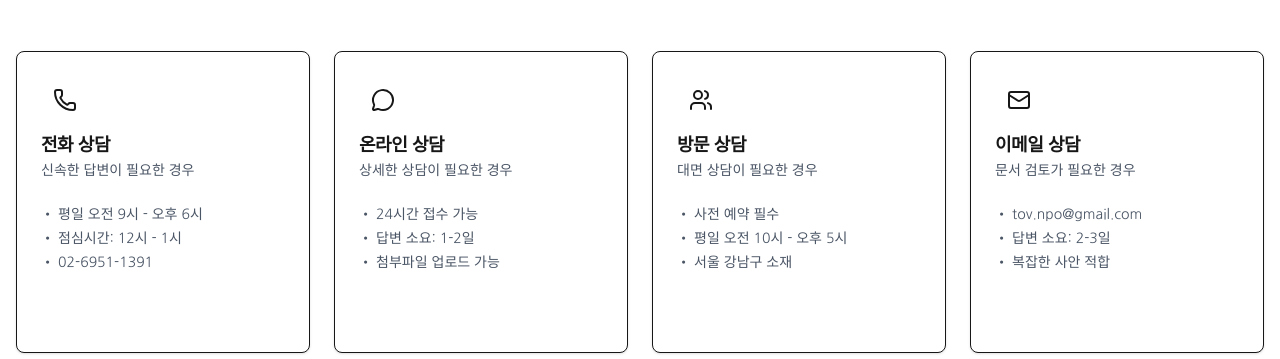
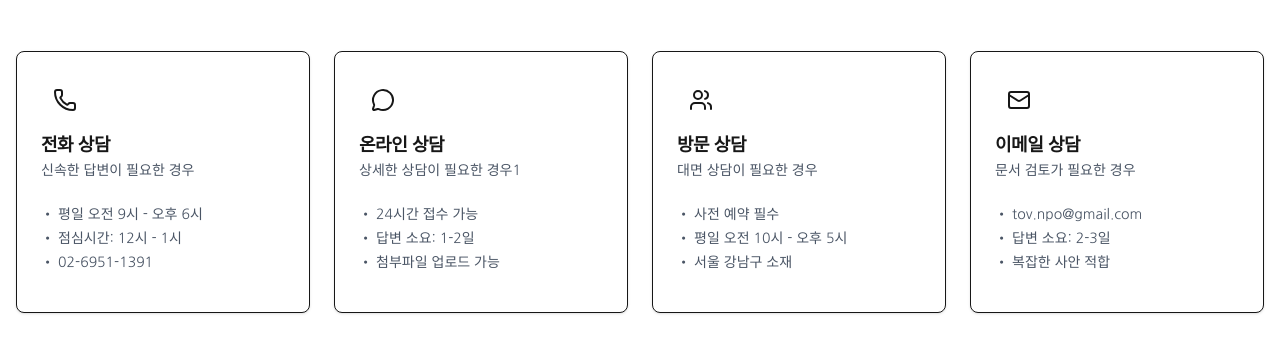
Before and after one commit to c-f-an/tov-nextjs, a Next.js app: page /consultation in a window 1280 px wide. Shown: the part 190-549 px from the top of the page. Built offline with nearby package versions, Linux system fonts and the light colour scheme; no server answers.

Commit message:
상담센터 버튼 처리

```diff
--- a/src/app/consultation/page.tsx
+++ b/src/app/consultation/page.tsx
@@ -29,13 +29,15 @@ const consultationTypes = [
       "02-6951-1391",
     ],
     action: "전화하기",
+    link: "tel:02-6951-1391",
   },
   {
     title: "온라인 상담",
-    description: "상세한 상담이 필요한 경우",
+    description: "상세한 상담이 필요한 경우1",
     icon: MessageCircle,
     details: ["24시간 접수 가능", "답변 소요: 1-2일", "첨부파일 업로드 가능"],
     action: "상담 신청",
+    link: "/consultation/apply",
   },
   {
     title: "방문 상담",
@@ -47,6 +49,7 @@ const consultationTypes = [
       "서울 강남구 소재",
     ],
     action: "예약하기",
+    link: "#",
   },
   {
     title: "이메일 상담",
@@ -54,6 +57,7 @@ const consultationTypes = [
     icon: Mail,
     details: ["tov.npo@gmail.com", "답변 소요: 2-3일", "복잡한 사안 적합"],
     action: "메일 보내기",
+    link: "mailto:tov.npo@gmail.com",
   },
 ];
 
@@ -79,6 +83,7 @@ export default function ConsultationPage() {
         {consultationTypes.map((type) => {
           const Icon = type.icon;
           return (
+            <Link href={type.link}>
               <Card
                 key={type.title}
                 className="hover:shadow-lg transition-shadow"
@@ -96,11 +101,9 @@ export default function ConsultationPage() {
                       <li key={index}>• {detail}</li>
                     ))}
                   </ul>
-                <button className="w-full px-4 py-2 bg-primary text-white rounded hover:bg-primary/90 transition-colors">
-                  {type.action}
-                </button>
                 </CardContent>
               </Card>
+            </Link>
           );
         })}
       </div>
```
Lines whose indentation alone changed are shown as unchanged.
